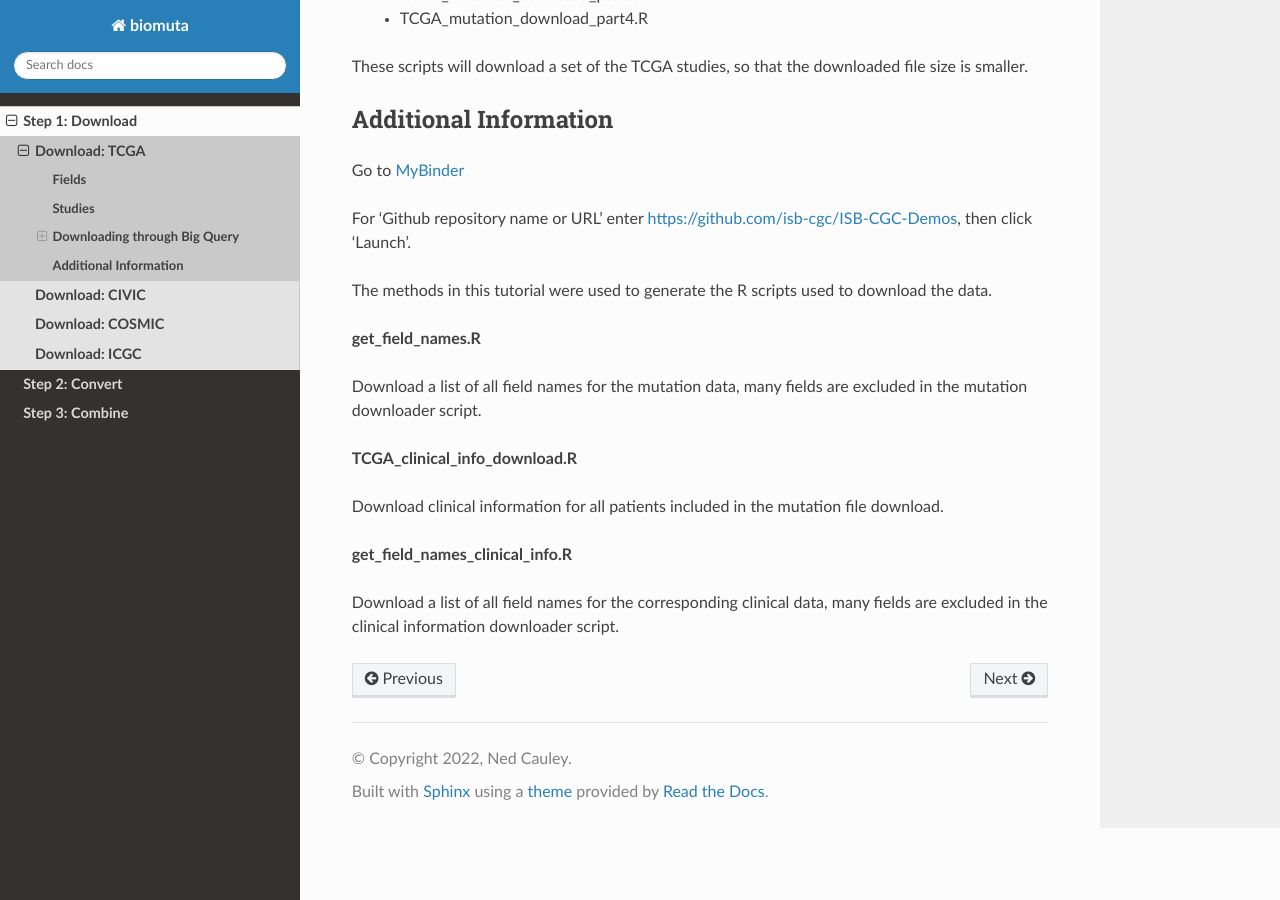
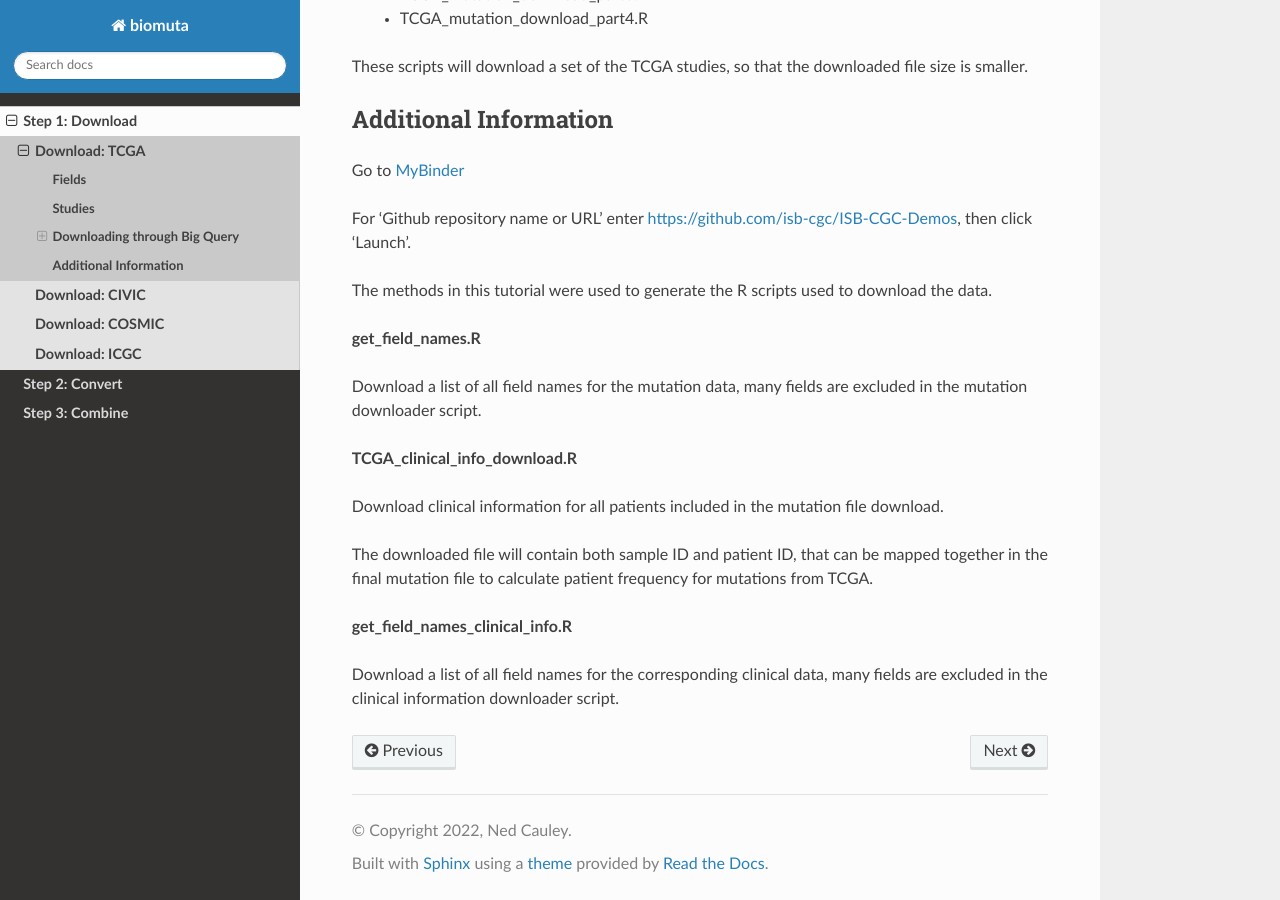
Before and after one commit to GW-HIVE/biomuta-old, a Sphinx documentation site: the page built from docs/source/tcga_download.rst, in a window 1280 px wide and 900 px high, scrolled down 2491 px. Built offline with Sphinx 7.4.7 and the Read the Docs theme 2.0.0, drawn with Linux system fonts in a browser that asks for light colours.

Commit message:
Update tcga_download.rst

```diff
--- a/docs/source/tcga_download.rst
+++ b/docs/source/tcga_download.rst
@@ -142,6 +142,8 @@ Download a list of all field names for the mutation data, many fields are exclud
 
 Download clinical information for all patients included in the mutation file download.
 
+The downloaded file will contain both sample ID and patient ID, that can be mapped together in the final mutation file to calculate patient frequency for mutations from TCGA.
+
 **get_field_names_clinical_info.R**
 
 Download a list of all field names for the corresponding clinical data, many fields are excluded in the clinical information downloader script.
```
